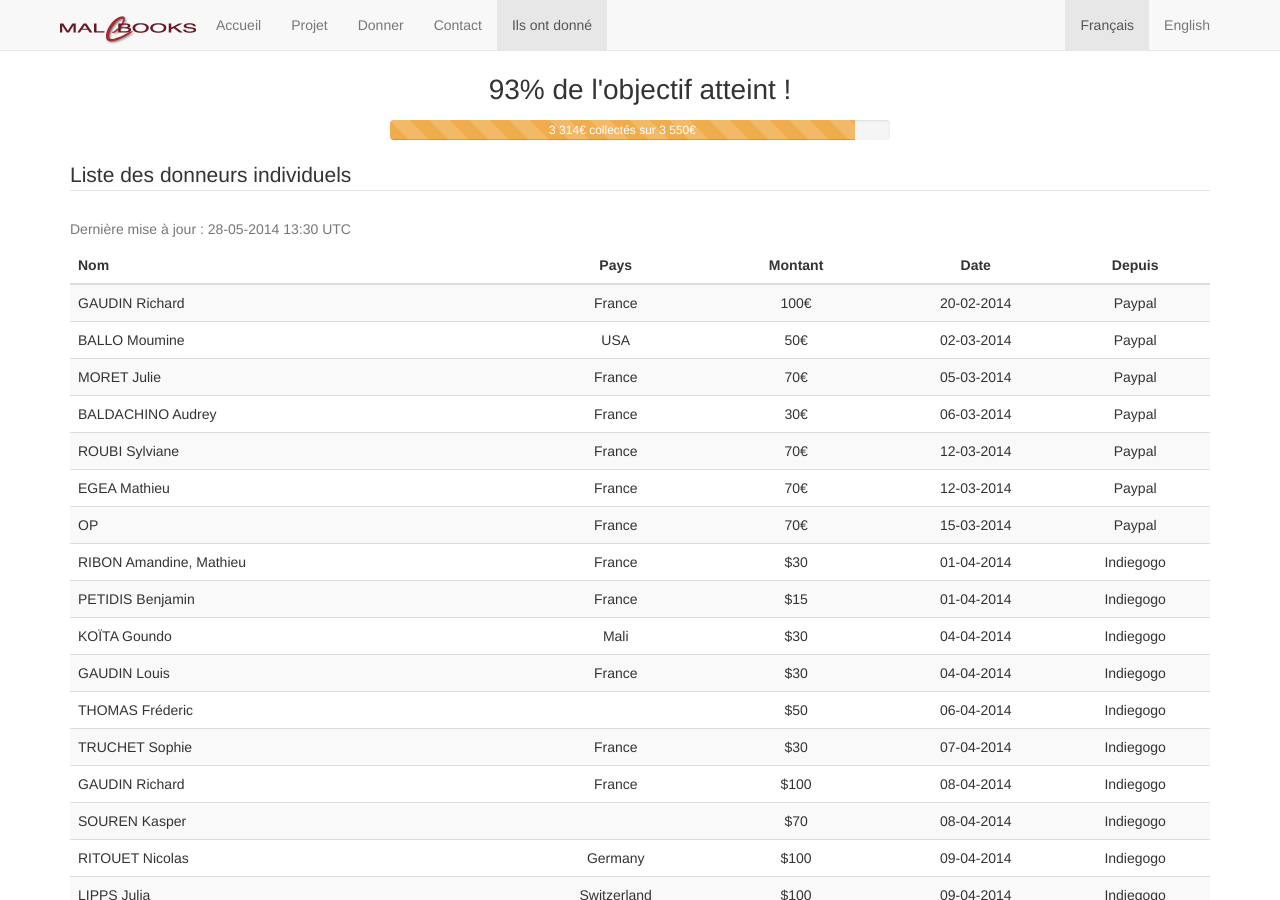
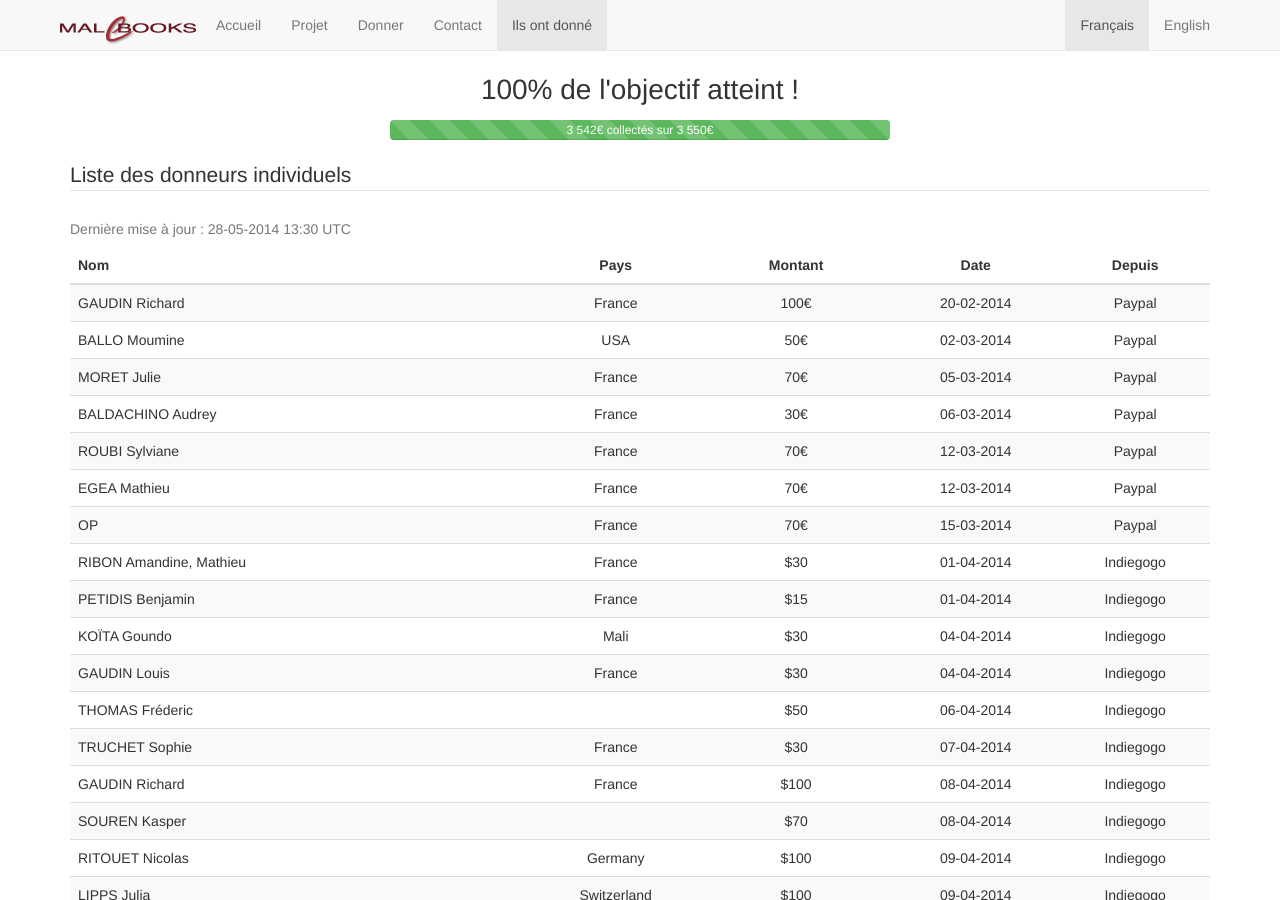
Before and after one commit to HumanESDES/malebooks, a Jekyll site: the page built from donneurs/index.md, in a window 1280 px wide and 900 px high. Built offline with Jekyll 4.4.1, drawn with Linux system fonts in a browser that asks for light colours; nearby versions of some CDN libraries; Markdown is read by kramdown in place of the engine named in the settings.

Commit message:
Update progressbar.html

```diff
--- a/_includes/progressbar.html
+++ b/_includes/progressbar.html
@@ -1,6 +1,6 @@
 <div style="max-width:500px;text-align:center;margin:auto;">
-    <p style="font-size:2em;">93% {% if page.lang == 'en' %}of the goal reached!{% else %}de l'objectif atteint !{% endif %}</p>
+    <p style="font-size:2em;">100% {% if page.lang == 'en' %}of the goal reached!{% else %}de l'objectif atteint !{% endif %}</p>
     <div class="progress progress-striped">
-      <div class="progress-bar progress-bar-warning" role="progressbar" aria-valuenow="93" aria-valuemin="0" aria-valuemax="100" style="width: 93%;"><span>3 314€ {% if page.lang == 'en' %} collected. Objective is {% else %}collectés sur {% endif %}3 550€</span></div>
+      <div class="progress-bar progress-bar-success" role="progressbar" aria-valuenow="100" aria-valuemin="0" aria-valuemax="100" style="width: 100%;"><span>3 542€ {% if page.lang == 'en' %} collected. Objective is {% else %}collectés sur {% endif %}3 550€</span></div>
     </div>
 </div>
```
